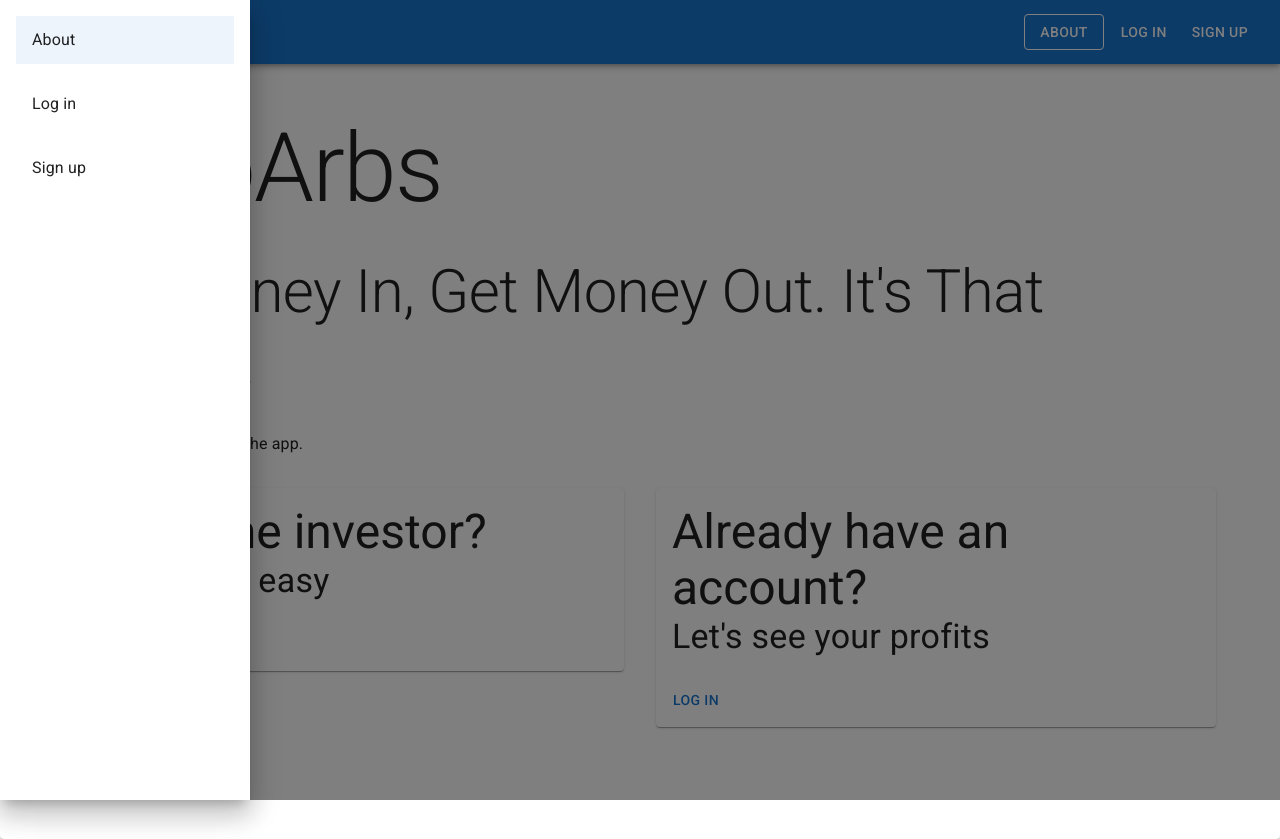
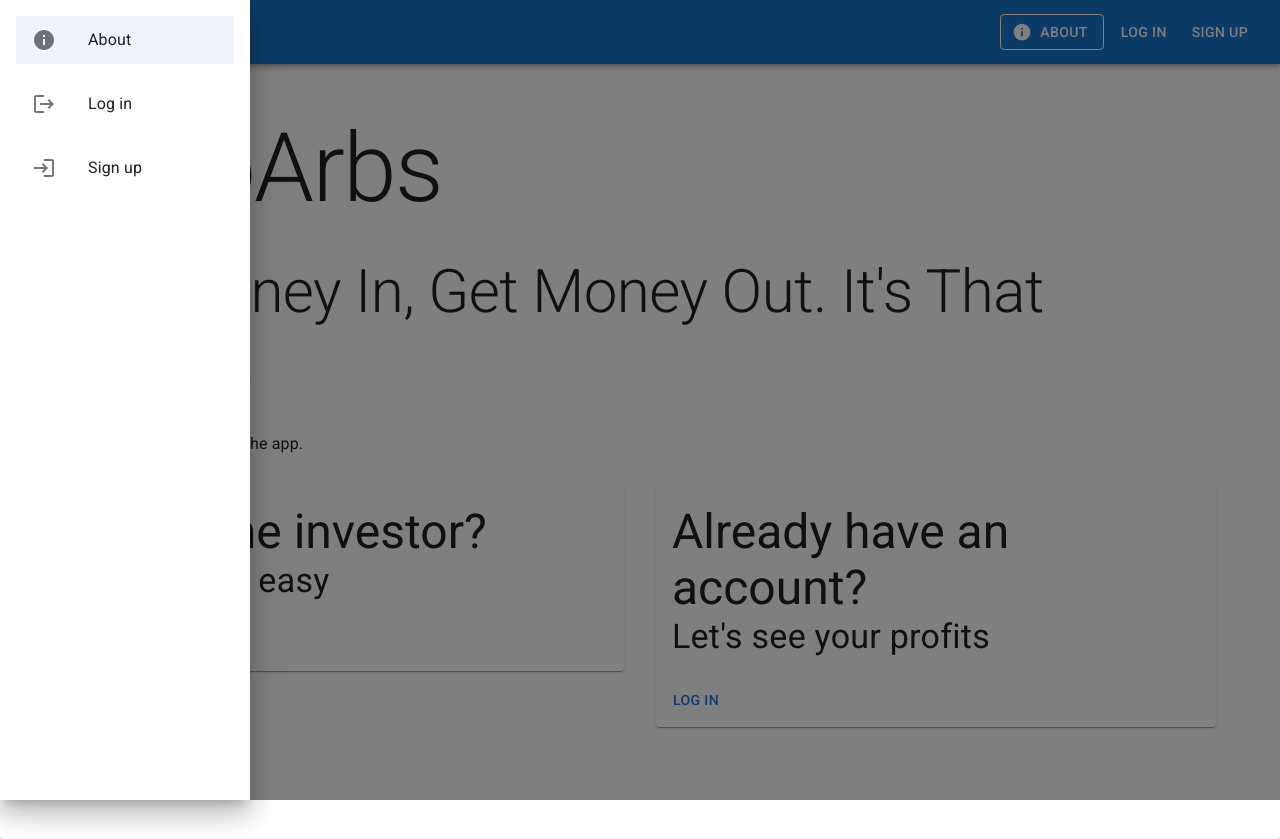
Before and after one commit to qbit-0/autoarbs, a React (Create React App) app in the folder autoarbs/: page / in a window 1280 px wide. Both pictures are taken after a click on the button "menu". Built offline with nearby package versions, Linux system fonts and the light colour scheme.

Commit message:
Add icons to everything

```diff
--- a/autoarbs/src/App.tsx
+++ b/autoarbs/src/App.tsx
@@ -1,3 +1,16 @@
+import "@fontsource/roboto/300.css";
+import "@fontsource/roboto/400.css";
+import "@fontsource/roboto/500.css";
+import "@fontsource/roboto/700.css";
+import AccountCircleIcon from "@mui/icons-material/AccountCircle";
+import DashboardIcon from "@mui/icons-material/Dashboard";
+import HistoryIcon from "@mui/icons-material/History";
+import InfoIcon from "@mui/icons-material/Info";
+import LoginIcon from "@mui/icons-material/Login";
+import LogoutIcon from "@mui/icons-material/Logout";
+import PasswordIcon from "@mui/icons-material/Password";
+import { OverridableComponent } from "@mui/material/OverridableComponent";
+import { SvgIconTypeMap } from "@mui/material/SvgIcon";
 import { createBrowserRouter, RouterProvider } from "react-router-dom";
 import AboutPage from "./components/pages/AboutPage";
 import DashboardPage from "./components/pages/DashboardPage";
@@ -9,14 +22,10 @@ import SignUpPage from "./components/pages/SignUpPage";
 import VerificationPage from "./components/pages/VerificationPage";
 import Root from "./components/Root";
 
-import "@fontsource/roboto/300.css";
-import "@fontsource/roboto/400.css";
-import "@fontsource/roboto/500.css";
-import "@fontsource/roboto/700.css";
-
 export type Page = {
   name: string;
   path: string;
+  icon: JSX.Element;
   element: JSX.Element;
   showInNavBar: boolean;
   allowWhenLoggedIn: boolean;
@@ -27,6 +36,7 @@ export const PAGES: Page[] = [
   {
     name: "About",
     path: "/",
+    icon: <InfoIcon />,
     element: <AboutPage />,
     showInNavBar: true,
     allowWhenLoggedIn: true,
@@ -35,6 +45,7 @@ export const PAGES: Page[] = [
   {
     name: "Dashboard",
     path: "/dashboard",
+    icon: <DashboardIcon />,
     element: <DashboardPage />,
     showInNavBar: true,
     allowWhenLoggedIn: true,
@@ -43,6 +54,7 @@ export const PAGES: Page[] = [
   {
     name: "History",
     path: "/history",
+    icon: <HistoryIcon />,
     element: <HistoryPage />,
     showInNavBar: true,
     allowWhenLoggedIn: true,
@@ -51,6 +63,7 @@ export const PAGES: Page[] = [
   {
     name: "Profile",
     path: "/profile",
+    icon: <AccountCircleIcon />,
     element: <ProfilePage />,
     showInNavBar: true,
     allowWhenLoggedIn: true,
@@ -59,6 +72,7 @@ export const PAGES: Page[] = [
   {
     name: "Log out",
     path: "/logout",
+    icon: <LogoutIcon />,
     element: <LogoutPage />,
     showInNavBar: true,
     allowWhenLoggedIn: true,
@@ -67,6 +81,7 @@ export const PAGES: Page[] = [
   {
     name: "Log in",
     path: "/login",
+    icon: <LogoutIcon />,
     element: <LoginPage />,
     showInNavBar: true,
     allowWhenLoggedIn: false,
@@ -75,6 +90,7 @@ export const PAGES: Page[] = [
   {
     name: "Sign up",
     path: "/signup",
+    icon: <LoginIcon />,
     element: <SignUpPage />,
     showInNavBar: true,
     allowWhenLoggedIn: false,
@@ -83,6 +99,7 @@ export const PAGES: Page[] = [
   {
     name: "Verification",
     path: "/verification",
+    icon: <PasswordIcon />,
     element: <VerificationPage />,
     showInNavBar: false,
     allowWhenLoggedIn: false,
--- a/autoarbs/src/components/Header.tsx
+++ b/autoarbs/src/components/Header.tsx
@@ -1,5 +1,5 @@
 import MenuIcon from "@mui/icons-material/Menu";
-import { AppBar, Box, IconButton, Toolbar } from "@mui/material";
+import { AppBar, Box, Icon, IconButton, Toolbar } from "@mui/material";
 import Typography from "@mui/material/Typography";
 import { Stack } from "@mui/system";
 import { useState } from "react";
@@ -35,7 +35,6 @@ const Header = (props: Props) => {
 
   return (
     <header>
-      <Box>
       <AppBar position="fixed">
         <Toolbar>
           <IconButton
@@ -51,14 +50,17 @@ const Header = (props: Props) => {
           <Typography flexGrow={1}>{currentPage?.name}</Typography>
           <Stack direction="row" spacing={1}>
             {shownPages.map((page) => (
-                <ButtonLink color="inherit" to={page.path}>
+              <ButtonLink
+                startIcon={page === currentPage ? page.icon : null}
+                color="inherit"
+                to={page.path}
+              >
                 {page.name}
               </ButtonLink>
             ))}
           </Stack>
         </Toolbar>
       </AppBar>
-      </Box>
       <SideNavDrawer open={isDrawerOpen} onClose={handleDrawerClose} />
     </header>
   );
--- a/autoarbs/src/components/SideNavDrawer.tsx
+++ b/autoarbs/src/components/SideNavDrawer.tsx
@@ -4,6 +4,7 @@ import {
   List,
   ListItem,
   ListItemButton,
+  ListItemIcon,
   ListItemText,
 } from "@mui/material";
 import { ComponentProps, FC } from "react";
@@ -37,6 +38,7 @@ const SideNavDrawer: FC<Props> = (props) => {
                   navigate(page.path);
                 }}
               >
+                <ListItemIcon>{page.icon}</ListItemIcon>
                 <ListItemText>{page.name}</ListItemText>
               </ListItemButton>
             </ListItem>
--- a/autoarbs/src/components/cards/DepositHistoryCard.tsx
+++ b/autoarbs/src/components/cards/DepositHistoryCard.tsx
@@ -1,5 +1,6 @@
 import {
   Button,
+  ButtonGroup,
   Card,
   CardActions,
   CardContent,
@@ -75,22 +76,19 @@ const DepositHistoryCard = (props: Props) => {
         </TableContainer>
       </CardContent>
       <CardActions>
-        <Button
-          className="btn waves-effect waves-light"
-          disabled={numTransactions <= 5}
-          onClick={handleShowLess}
-        >
+        <ButtonGroup>
+          <Button disabled={numTransactions <= 5} onClick={handleShowLess}>
             Show Less
           </Button>
           <Button
-          className="btn waves-effect waves-light"
             disabled={numTransactions >= userData.depositHistory.length}
             onClick={handleShowMore}
           >
             Show More
           </Button>
+        </ButtonGroup>
         <Typography flexGrow={1} textAlign="end">
-          Showing {deposits.length} transactions.
+          Showing the latest {numTransactions} deposits.
         </Typography>
       </CardActions>
     </Card>
--- a/autoarbs/src/components/cards/WithdrawalHistoryCard.tsx
+++ b/autoarbs/src/components/cards/WithdrawalHistoryCard.tsx
@@ -10,6 +10,7 @@ import {
   TableBody,
   CardActions,
   Button,
+  ButtonGroup,
 } from "@mui/material";
 import { useState } from "react";
 import useAutoUpdateUserData from "../../hooks/useAutoUpdateUserData";
@@ -48,7 +49,7 @@ const WithdrawalHistoryCard = (props: Props) => {
   return (
     <Card>
       <CardContent>
-        <Typography variant="h2">Deposits</Typography>
+        <Typography variant="h2">Withdrawals</Typography>
         <TableContainer>
           <Table>
             <TableHead>
@@ -75,22 +76,19 @@ const WithdrawalHistoryCard = (props: Props) => {
         </TableContainer>
       </CardContent>
       <CardActions>
-        <Button
-          className="btn waves-effect waves-light"
-          disabled={numTransactions <= 5}
-          onClick={handleShowLess}
-        >
+        <ButtonGroup>
+          <Button disabled={numTransactions <= 5} onClick={handleShowLess}>
             Show Less
           </Button>
           <Button
-          className="btn waves-effect waves-light"
             disabled={numTransactions >= userData.withdrawalHistory.length}
             onClick={handleShowMore}
           >
             Show More
           </Button>
+        </ButtonGroup>
         <Typography flexGrow={1} textAlign="end">
-          Showing {withdrawals.length} transactions.
+          Showing the latest {numTransactions} withdrawals.
         </Typography>
       </CardActions>
     </Card>
```
Lines whose indentation alone changed are shown as unchanged.
